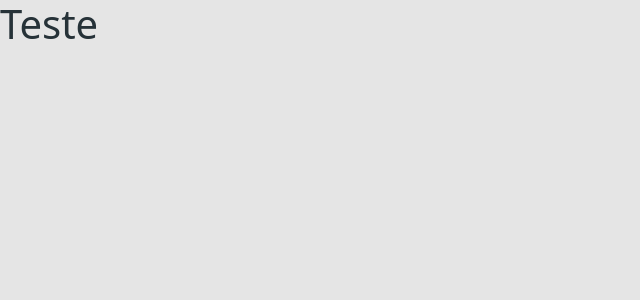
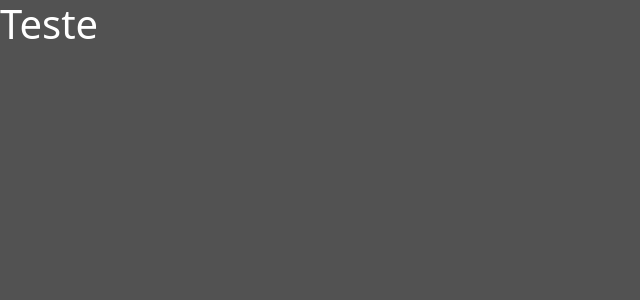
Before and after one commit to eolliveira/movieflix-web, a React (Vite) app: page / in a window 1280 px wide. Shown: the top 300 px of the page, without its empty margins (0-640 px from the left). Built offline with nearby package versions, Linux system fonts and the light colour scheme.

Commit message:
Customizing bootstrap profile 2

```diff
--- a/src/assets/custom.scss
+++ b/src/assets/custom.scss
@@ -1,9 +1,8 @@
 $theme-colors: (
-  'primary': #407bff,
-  'danger' : #ce1628
+  'primary': #FFC700
 );
 
-$body-bg: #e5e5e5;
-$body-color: #263238;
+$body-bg: #525252;
+$body-color: #FFFFFF;
 
 @import '../../node_modules/bootstrap/scss/bootstrap.scss';
```
